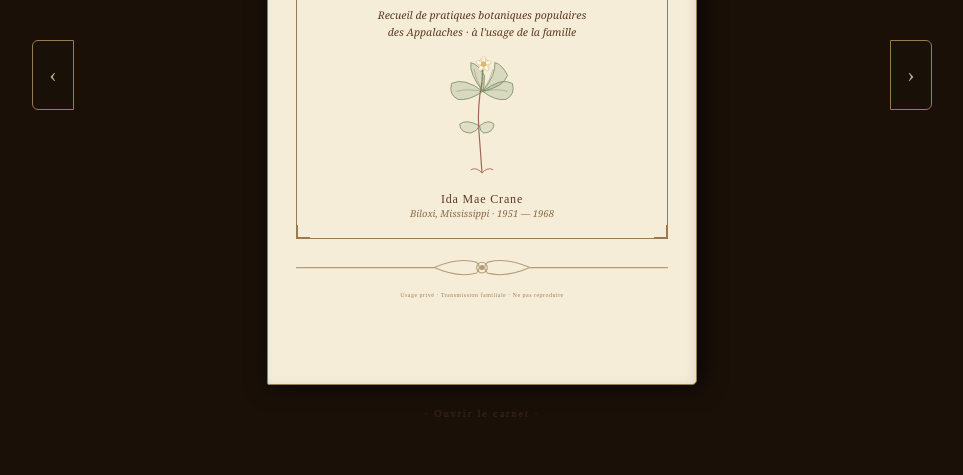
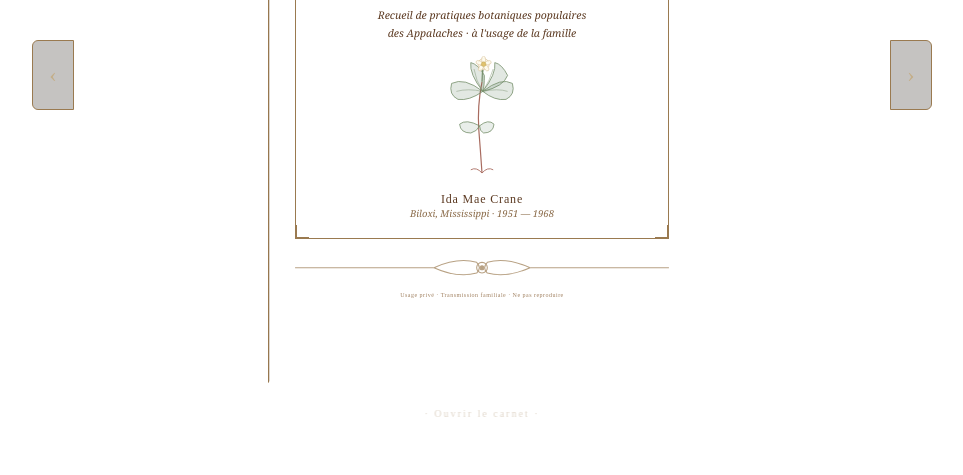
Before and after one commit to labshumane374-netizen/IdaeCrane.html, a plain HTML site: page index.html in a window 1280 px wide. Shown: the part 325-800 px from the top of the page, without its empty margins (158-1121 px from the left). Drawn offline with Linux system fonts and the light colour scheme; a web font is replaced by a local one.

Commit message:
index.html
Changed background color to transparent for html, body and cover-front elements.

```diff
--- a/index.html
+++ b/index.html
@@ -22,7 +22,7 @@
 
   html, body {
     width: 100%; height: 100%;
-    background: #1A1008;
+    background: transparent;
     overflow: hidden;
     display: flex; align-items: center; justify-content: center;
     font-family: 'IM Fell English', Georgia, serif;
@@ -60,9 +60,9 @@
     overflow: hidden;
   }
   .cover-front {
-    background: #F5EDD8;
-    border: 1px solid #9A7A50;
-    box-shadow: 4px 0 24px rgba(0,0,0,0.8), inset -3px 0 10px rgba(0,0,0,0.08);
+    background: transparent;
+    border: none;
+    box-shadow: none;
     overflow: hidden;
     display: flex; flex-direction: column;
     align-items: center; justify-content: center;
```
